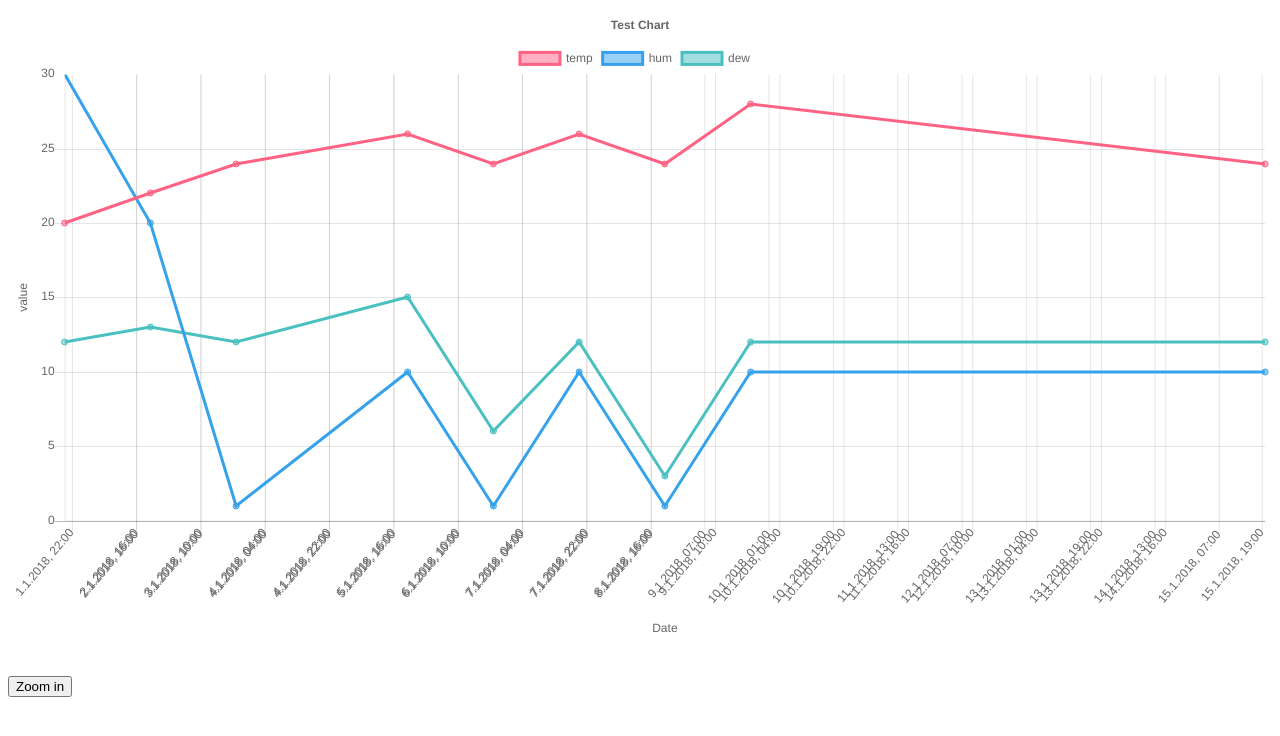
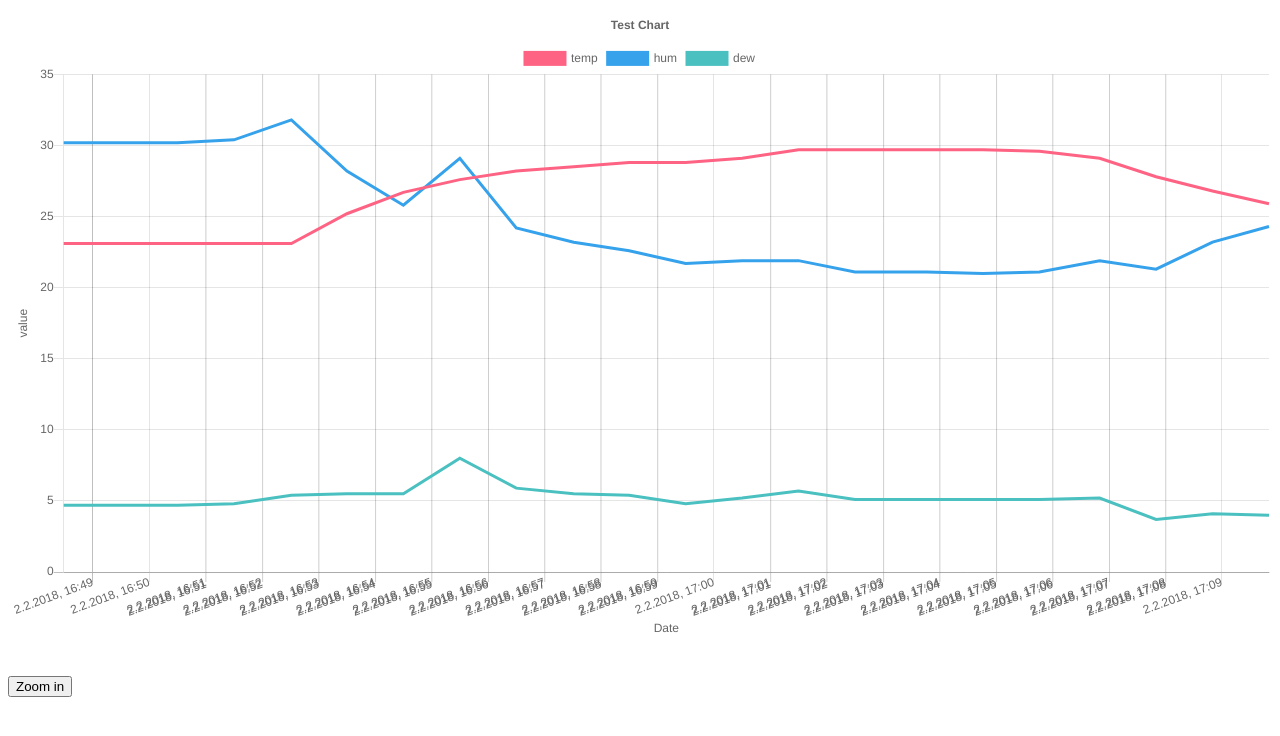
Before and after one commit to boelckea/ChartJsForEsp, a plain HTML site: page chart.htm in a window 1280 px wide. Drawn offline with nearby package versions, Linux system fonts and the light colour scheme.

Commit message:
chart.js to cdnjs and line points removed

```diff
--- a/chart.htm
+++ b/chart.htm
@@ -4,7 +4,7 @@
 <head>
     <title>Time Scale Point Data</title>
     <script src="https://cdnjs.cloudflare.com/ajax/libs/moment.js/2.13.0/moment.min.js"></script>
-    <script src="Chart.js"></script>
+    <script src="https://cdnjs.cloudflare.com/ajax/libs/Chart.js/2.7.1/Chart.bundle.min.js"></script>
     <script src="utils.js"></script>
     <script src="https://ajax.googleapis.com/ajax/libs/jquery/3.3.1/jquery.min.js"></script>
     <style>
@@ -128,6 +128,7 @@
                 display: true,
                 text: "Test Chart"
             },
+			elements: { point: { radius: 0, hitRadius: 10, hoverRadius: 10 } },
             scales: {
                 xAxes: [
                     {
```
Also changed, not shown: data.txt.
